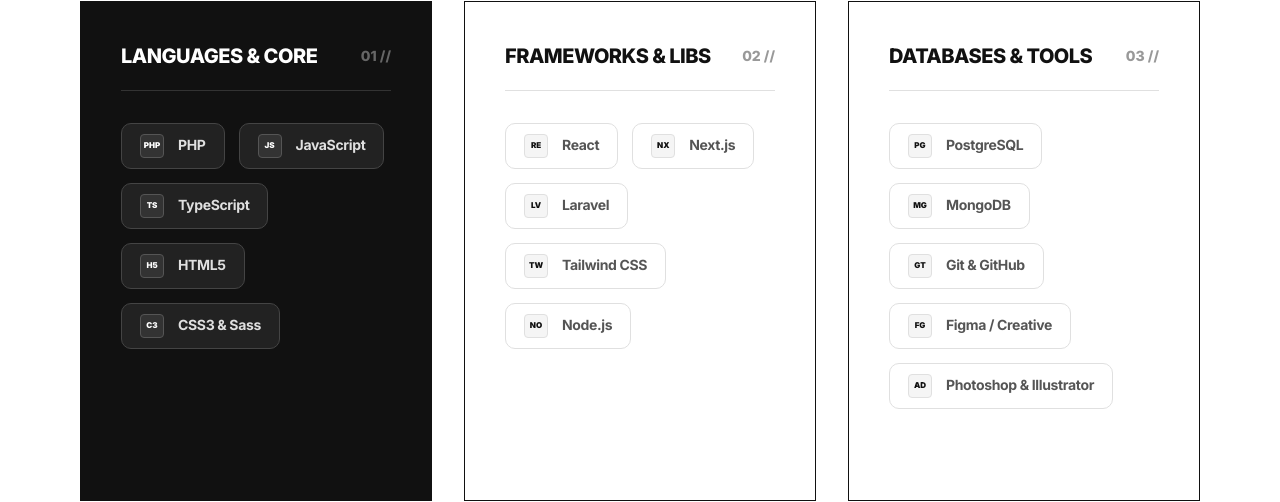
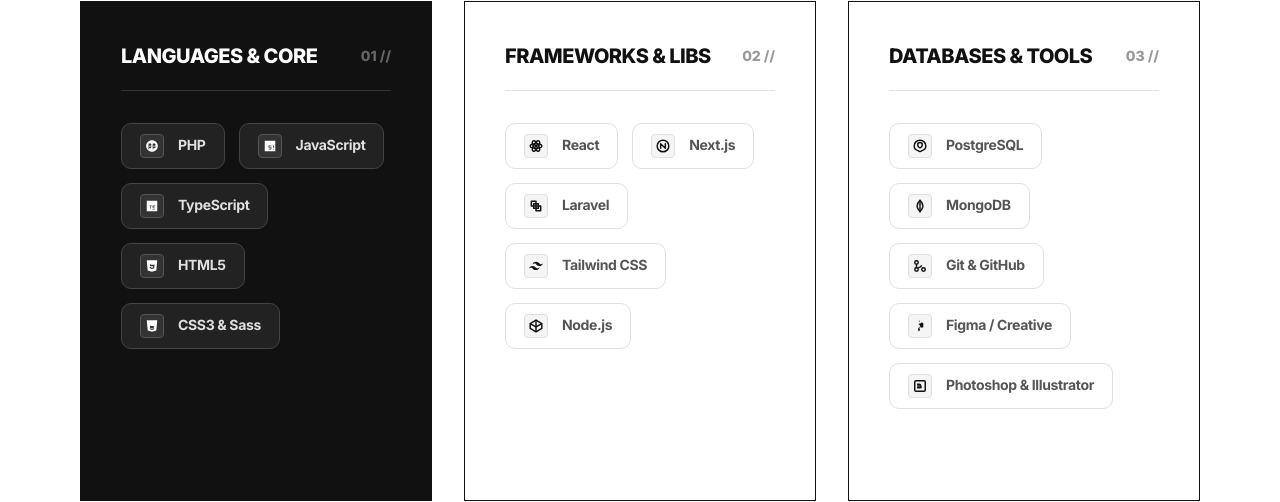
Before and after one commit to ryanandreas/personal-portofolio, a Next.js app: page / in a window 1280 px wide. Shown: the part 2820-3322 px from the top of the page. Built offline with nearby package versions, Linux system fonts and the light colour scheme.

Commit message:
feat: add monochrome SVG brand logos for each tech skill

```diff
--- a/src/components/sections/SkillsSection.tsx
+++ b/src/components/sections/SkillsSection.tsx
@@ -4,13 +4,122 @@
 
 interface Skill {
   name: string;
-  shortName: string;
 }
 
 interface SkillCategory {
   title: string;
   id: string;
   skills: Skill[];
+}
+
+function getSkillIcon(name: string) {
+  switch (name) {
+    case 'PHP':
+      return (
+        <svg className="w-3.5 h-3.5" viewBox="0 0 24 24" fill="currentColor">
+          <path d="M12 2C6.48 2 2 6.48 2 12s4.48 10 10 10 10-4.48 10-10S17.52 2 12 2zm-3.5 13.5H7.3v-2.1h1.2c.8 0 1.2-.4 1.2-1s-.4-1-1.2-1H7.3v6.2H6V7.5h2.5c1.5 0 2.5.8 2.5 2.2 0 1-.5 1.7-1.3 2 .9.3 1.3 1.1 1.3 2.1 0 1.4-1.1 2.2-2.5 2.2zm7.1 0h-1.2v-2.1h1.2c.8 0 1.2-.4 1.2-1s-.4-1-1.2-1h-1.2v6.2h-1.3V7.5h2.5c1.5 0 2.5.8 2.5 2.2 0 1-.5 1.7-1.3 2 .9.3 1.3 1.1 1.3 2.1 0 1.4-1.1 2.2-2.5 2.2z" />
+        </svg>
+      );
+    case 'JavaScript':
+      return (
+        <svg className="w-3.5 h-3.5" viewBox="0 0 24 24" fill="currentColor">
+          <path d="M3 3v18h18V3H3zm11.5 13.5c0 .8-.7 1.5-1.5 1.5H10v-1.5h3v-1.5H9.5V11h5v1.5H11v1.5h3.5v2.5zm4.5 1.5h-1.5v-1.5h1.5v1.5zm0-3h-1.5V11H19v4.5z"/>
+        </svg>
+      );
+    case 'TypeScript':
+      return (
+        <svg className="w-3.5 h-3.5" viewBox="0 0 24 24" fill="currentColor">
+          <path d="M3 3v18h18V3H3zm8.5 13.5H9v-4.5H7.5V11h4v1.5h-1.5v4zm5.5 0c0 .8-.7 1.5-1.5 1.5H13v-1.5h3.5v-1.5H13V11h4.5v1.5H14.5v1.5h2v2.5z"/>
+        </svg>
+      );
+    case 'HTML5':
+      return (
+        <svg className="w-3.5 h-3.5" viewBox="0 0 24 24" fill="currentColor">
+          <path d="M3 2l1.6 17.8L12 22l7.4-2.2L21 2H3zm13.7 6H9.3l.2 2h6.8l-.6 6L12 17.1l-3.7-1.1-.2-2.5h2l.1 1.2 1.8.5 1.8-.5.2-2.2H8.7l-.4-4.5h8.8l-.4 3.5z"/>
+        </svg>
+      );
+    case 'CSS3 & Sass':
+      return (
+        <svg className="w-3.5 h-3.5" viewBox="0 0 24 24" fill="currentColor">
+          <path d="M3 2l1.6 17.8L12 22l7.4-2.2L21 2H3zm13.5 5.5l-.2 2.2H9.5l.2 2.2h5.6l-.6 6L12 18.9l-2.7-.9-.2-1.8h2l.1.9 1 .3.9-.3.1-1.3H8.9l-.4-4.5h8.4l-.4 4.1z" />
+        </svg>
+      );
+    case 'React':
+      return (
+        <svg className="w-3.5 h-3.5" viewBox="0 0 24 24" fill="none" stroke="currentColor" strokeWidth="2.5">
+          <ellipse cx="12" cy="12" rx="10" ry="4" transform="rotate(0 12 12)" />
+          <ellipse cx="12" cy="12" rx="10" ry="4" transform="rotate(60 12 12)" />
+          <ellipse cx="12" cy="12" rx="10" ry="4" transform="rotate(120 12 12)" />
+          <circle cx="12" cy="12" r="1.5" fill="currentColor" />
+        </svg>
+      );
+    case 'Next.js':
+      return (
+        <svg className="w-3.5 h-3.5" viewBox="0 0 24 24" fill="none" stroke="currentColor" strokeWidth="2.5">
+          <circle cx="12" cy="12" r="10" />
+          <path d="M8 16V8l8 8V8" strokeLinecap="round" strokeLinejoin="round" />
+        </svg>
+      );
+    case 'Laravel':
+      return (
+        <svg className="w-3.5 h-3.5" viewBox="0 0 24 24" fill="none" stroke="currentColor" strokeWidth="2.5">
+          <path d="M4 4h8v8H4V4zm8 8h8v8h-8v-8zM8 8h8v8H8V8z" strokeLinecap="round" strokeLinejoin="round" />
+        </svg>
+      );
+    case 'Tailwind CSS':
+      return (
+        <svg className="w-3.5 h-3.5" viewBox="0 0 24 24" fill="currentColor">
+          <path d="M12.001 4.8c-3.2 0-5.2 1.6-6 4.8 1.2-1.6 2.6-2.2 4.2-1.8.913.228 1.565.89 2.288 1.624C13.666 10.618 15.027 12 18.001 12c3.2 0 5.2-1.6 6-4.8-1.2 1.6-2.6 2.2-4.2 1.8-.913-.228-1.565-.89-2.288-1.624C16.335 6.182 14.974 4.8 12.001 4.8zm-6 7.2c-3.2 0-5.2 1.6-6 4.8 1.2-1.6 2.6-2.2 4.2-1.8.913.228 1.565.89 2.288 1.624C7.666 17.818 9.027 19 12.001 19c3.2 0 5.2-1.6 6-4.8-1.2 1.6-2.6 2.2-4.2 1.8-.913-.228-1.565-.89-2.288-1.624C10.335 13.382 8.974 12 6.001 12z"/>
+        </svg>
+      );
+    case 'Node.js':
+      return (
+        <svg className="w-3.5 h-3.5" viewBox="0 0 24 24" fill="none" stroke="currentColor" strokeWidth="2.5">
+          <polygon points="12 2 22 8 22 16 12 22 2 16 2 8" />
+          <polyline points="12 2 12 22" />
+          <polyline points="2 8 12 13.5 22 8" />
+        </svg>
+      );
+    case 'PostgreSQL':
+      return (
+        <svg className="w-3.5 h-3.5" viewBox="0 0 24 24" fill="none" stroke="currentColor" strokeWidth="2.5">
+          <path d="M12 2a10 10 0 0 1 10 10c0 4-3 7-7 8a4 4 0 0 1-6 0c-4-1-7-4-7-8A10 10 0 0 1 12 2z" />
+          <path d="M12 6c-2 0-4 1.5-4 4 0 3 3 5 4 5s4-2 4-5c0-2.5-2-4-4-4z" />
+        </svg>
+      );
+    case 'MongoDB':
+      return (
+        <svg className="w-3.5 h-3.5" viewBox="0 0 24 24" fill="none" stroke="currentColor" strokeWidth="2.5">
+          <path d="M12 2c0 0-5 5-5 10c0 3 2 6 5 10c3-4 5-7 5-10c0-5-5-10-5-10z" />
+          <path d="M12 2v20" />
+        </svg>
+      );
+    case 'Git & GitHub':
+      return (
+        <svg className="w-3.5 h-3.5" viewBox="0 0 24 24" fill="none" stroke="currentColor" strokeWidth="2.5">
+          <circle cx="18" cy="18" r="3" />
+          <circle cx="6" cy="6" r="3" />
+          <circle cx="6" cy="18" r="3" />
+          <path d="M6 9v6" />
+          <path d="M9 15c2 0 4-1 6-4" />
+        </svg>
+      );
+    case 'Figma / Creative':
+      return (
+        <svg className="w-3.5 h-3.5" viewBox="0 0 24 24" fill="currentColor">
+          <path d="M12 12a3 3 0 1 0 3-3H12v3zm-3-3a3 3 0 1 0 0-6h3v6H9zm0 6a3 3 0 1 0 0-6h3v6H9zm0 6a3 3 0 1 0 0-6v6H9zm6-9a3 3 0 1 0-3-3v3h3z" />
+        </svg>
+      );
+    case 'Photoshop & Illustrator':
+      return (
+        <svg className="w-3.5 h-3.5" viewBox="0 0 24 24" fill="none" stroke="currentColor" strokeWidth="2.5">
+          <rect x="3" y="3" width="18" height="18" rx="2" ry="2" />
+          <path d="M7 9h4c1 0 2 .5 2 1.5s-1 1.5-2 1.5H7m5 0c1 0 2 .5 2 1.5s-1 1.5-2 1.5h-5" />
+        </svg>
+      );
+    default:
+      return null;
+  }
 }
 
 export default function SkillsSection() {
@@ -21,33 +130,33 @@
       title: 'Languages & Core',
       id: '01 //',
       skills: [
-        { name: 'PHP', shortName: 'PHP' },
-        { name: 'JavaScript', shortName: 'JS' },
-        { name: 'TypeScript', shortName: 'TS' },
-        { name: 'HTML5', shortName: 'H5' },
-        { name: 'CSS3 & Sass', shortName: 'C3' }
+        { name: 'PHP' },
+        { name: 'JavaScript' },
+        { name: 'TypeScript' },
+        { name: 'HTML5' },
+        { name: 'CSS3 & Sass' }
       ]
     },
     {
       title: 'Frameworks & Libs',
       id: '02 //',
       skills: [
-        { name: 'React', shortName: 'RE' },
-        { name: 'Next.js', shortName: 'NX' },
-        { name: 'Laravel', shortName: 'LV' },
-        { name: 'Tailwind CSS', shortName: 'TW' },
-        { name: 'Node.js', shortName: 'NO' }
+        { name: 'React' },
+        { name: 'Next.js' },
+        { name: 'Laravel' },
+        { name: 'Tailwind CSS' },
+        { name: 'Node.js' }
       ]
     },
     {
       title: 'Databases & Tools',
       id: '03 //',
       skills: [
-        { name: 'PostgreSQL', shortName: 'PG' },
-        { name: 'MongoDB', shortName: 'MG' },
-        { name: 'Git & GitHub', shortName: 'GT' },
-        { name: 'Figma / Creative', shortName: 'FG' },
-        { name: 'Photoshop & Illustrator', shortName: 'AD' }
+        { name: 'PostgreSQL' },
+        { name: 'MongoDB' },
+        { name: 'Git & GitHub' },
+        { name: 'Figma / Creative' },
+        { name: 'Photoshop & Illustrator' }
       ]
     }
   ];
@@ -123,7 +232,7 @@
                     >
                       {/* Logo Badge inside Pill */}
                       <div
-                        className={`w-6 h-6 flex items-center justify-center border rounded-[4px] text-[8px] font-black shrink-0 transition-colors duration-300 ${
+                        className={`w-6 h-6 flex items-center justify-center border rounded-[4px] shrink-0 transition-colors duration-300 ${
                           isBlackCard
                             ? isHovered
                               ? 'bg-black text-white border-black'
@@ -133,7 +242,7 @@
                               : 'bg-[#F5F5F5] border-[#E0E0E0] text-[#111111]'
                         }`}
                       >
-                        {skill.shortName}
+                        {getSkillIcon(skill.name)}
                       </div>
                       <span className="text-[14px] font-bold tracking-tight">
                         {skill.name}
```
